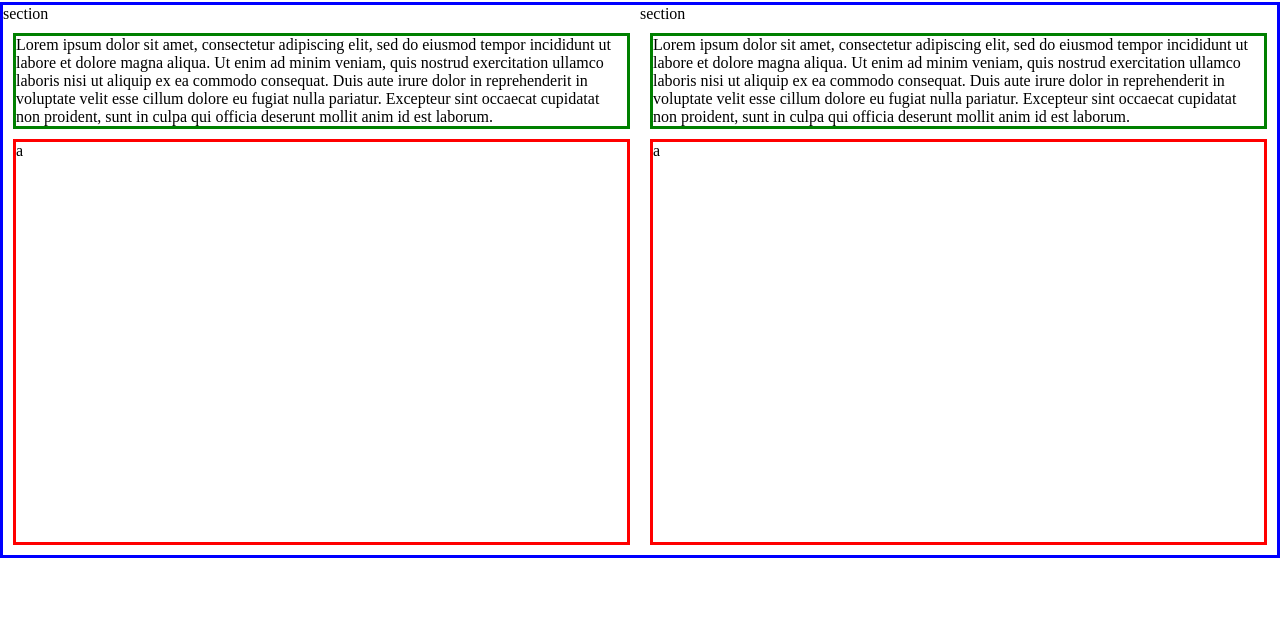
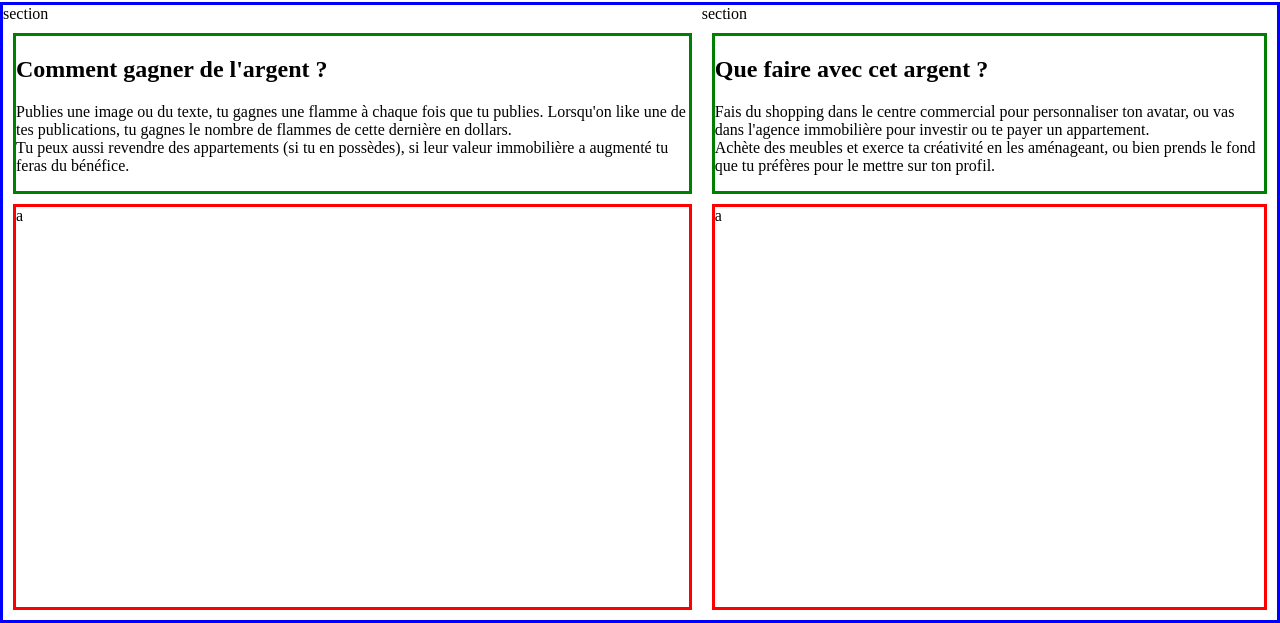
Before and after one commit to T-G3X/NetYork, a plain HTML site: page index.html in a window 1280 px wide. Shown: the part 1285-1908 px from the top of the page. Before the commit the page ends 1843 px from the top, so only its background shows below. Drawn offline with Linux system fonts and the light colour scheme.

Commit message:
Add real texts

```diff
--- a/index.html
+++ b/index.html
@@ -44,7 +44,13 @@
 <section>
 	section
 	<div class="text">
-		Lorem ipsum dolor sit amet, consectetur adipiscing elit, sed do eiusmod tempor incididunt ut labore et dolore magna aliqua. Ut enim ad minim veniam, quis nostrud exercitation ullamco laboris nisi ut aliquip ex ea commodo consequat. Duis aute irure dolor in reprehenderit in voluptate velit esse cillum dolore eu fugiat nulla pariatur. Excepteur sint occaecat cupidatat non proident, sunt in culpa qui officia deserunt mollit anim id est laborum.
+		<h2>Comment gagner de l'argent ?</h2>
+
+		<p>
+		Publies une image ou du texte, tu gagnes une flamme à chaque fois que tu publies. Lorsqu'on like une de tes publications, tu gagnes le nombre de flammes de cette dernière en dollars.
+		<br/>
+		Tu peux aussi revendre des appartements (si tu en possèdes), si leur valeur immobilière a augmenté tu feras du bénéfice.
+		</p>
 	</div>
 	<div class="screen">
 		a
@@ -54,7 +60,12 @@
 <section>
 	section
 	<div class="text">
-		Lorem ipsum dolor sit amet, consectetur adipiscing elit, sed do eiusmod tempor incididunt ut labore et dolore magna aliqua. Ut enim ad minim veniam, quis nostrud exercitation ullamco laboris nisi ut aliquip ex ea commodo consequat. Duis aute irure dolor in reprehenderit in voluptate velit esse cillum dolore eu fugiat nulla pariatur. Excepteur sint occaecat cupidatat non proident, sunt in culpa qui officia deserunt mollit anim id est laborum.
+		<h2>Que faire avec cet argent ?</h2>
+		<p>
+			Fais du shopping dans le centre commercial pour personnaliser ton avatar, ou vas dans l'agence immobilière pour investir ou te payer un appartement.
+			<br/>
+			Achète des meubles et exerce ta créativité en les aménageant, ou bien prends le fond que tu préfères pour le mettre sur ton profil.
+		</p>
 	</div>
 	<div class="screen">
 		a
```
